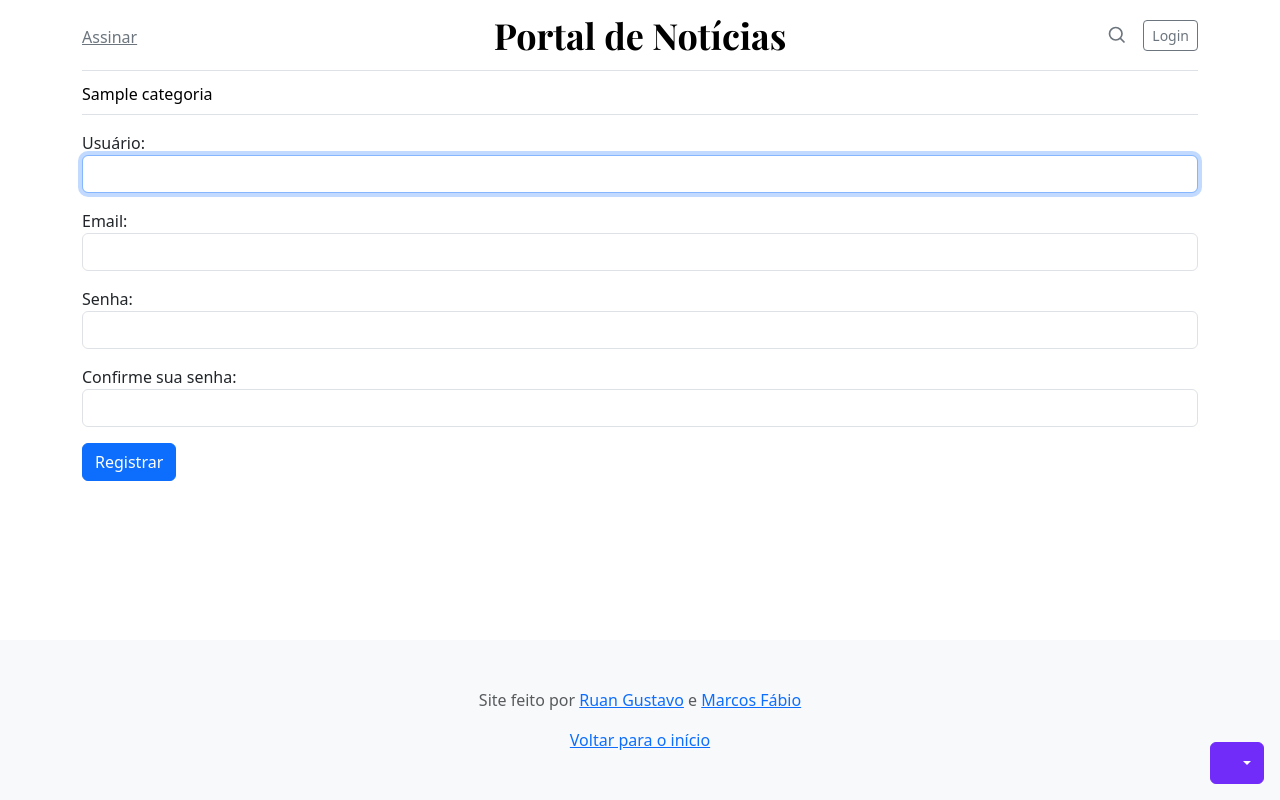
After one commit to ruangustavo/portal-de-noticias, a Django app: page /registrar/ in a window 1280 px wide. The commit adds this page. Run offline with Django 4.2, Linux system fonts and the light colour scheme; tables that the repository leaves empty hold one stand-in row (values such as "Sample post"); some libraries are stand-ins or nearby versions.

Commit message:
Criar página para se registrar

```diff
--- a/app/autor/forms.py
+++ b/app/autor/forms.py
@@ -1,5 +1,5 @@
 from django import forms
-from django.contrib.auth.forms import AuthenticationForm
+from django.contrib.auth.forms import AuthenticationForm, UserCreationForm
 
 
 class LoginForm(AuthenticationForm):
@@ -7,3 +7,14 @@ class LoginForm(AuthenticationForm):
     password = forms.CharField(
         widget=forms.PasswordInput(attrs={"class": "form-control"})
     )
+
+
+class RegistrationForm(UserCreationForm):
+    username = forms.CharField(widget=forms.TextInput(attrs={"class": "form-control"}))
+    email = forms.EmailField(widget=forms.EmailInput(attrs={"class": "form-control"}))
+    password1 = forms.CharField(
+        widget=forms.PasswordInput(attrs={"class": "form-control"})
+    )
+    password2 = forms.CharField(
+        widget=forms.PasswordInput(attrs={"class": "form-control"})
+    )
--- a/app/autor/templates/login.html
+++ b/app/autor/templates/login.html
@@ -12,5 +12,6 @@
             {{ form.password }}
         </div>
         <button type="submit" class="btn btn-primary">Fazer login</button>
+        <a class="btn btn-outline-secondary" href="{% url "pagina_registrar" %}">Criar conta</a>
     </form>
 {% endblock content %}
--- /dev/null
+++ b/app/autor/templates/registrar.html
@@ -0,0 +1,28 @@
+{% extends "base.html" %}
+{% load static %}
+{% block content %}
+    <form method="post">
+        {% csrf_token %}
+        <div class="form-group mb-3">
+            <label for="{{ form.username.id_for_label }}">Usuário:</label>
+            {{ form.username }}
+            {{ form.username.errors }}
+        </div>
+        <div class="form-group mb-3">
+            <label for="{{ form.email.id_for_label }}">Email:</label>
+            {{ form.email }}
+            {{ form.email.errors }}
+        </div>
+        <div class="form-group mb-3">
+            <label for="{{ form.password1.id_for_label }}">Senha:</label>
+            {{ form.password1 }}
+            {{ form.password1.errors }}
+        </div>
+        <div class="formp-grou mb-3">
+            <label for="{{ form.password2.id_for_label }}">Confirme sua senha:</label>
+            {{ form.password2 }}
+            {{ form.password2.errors }}
+        </div>
+        <button type="submit" class="btn btn-primary">Registrar</button>
+    </form>
+{% endblock content %}
--- a/app/autor/urls.py
+++ b/app/autor/urls.py
@@ -5,4 +5,5 @@ from . import views
 urlpatterns = [
     path("login/", views.pagina_login, name="pagina_login"),
     path("logout/", views.pagina_logout, name="pagina_logout"),
+    path("registrar/", views.pagina_registrar, name="pagina_registrar"),
 ]
--- a/app/autor/views.py
+++ b/app/autor/views.py
@@ -1,7 +1,7 @@
 from django.contrib.auth import login, logout
 from django.shortcuts import redirect, render
 
-from .forms import LoginForm
+from .forms import LoginForm, RegistrationForm
 
 
 def pagina_login(request):
@@ -20,3 +20,15 @@ def pagina_login(request):
 def pagina_logout(request):
     logout(request)
     return redirect("pagina_inicial")
+
+
+def pagina_registrar(request):
+    if request.method == "POST":
+        form = RegistrationForm(request.POST)
+        if form.is_valid():
+            user = form.save()
+            login(request, user)
+            return redirect("pagina_inicial")
+    else:
+        form = RegistrationForm()
+    return render(request, "registrar.html", {"form": form})
```
